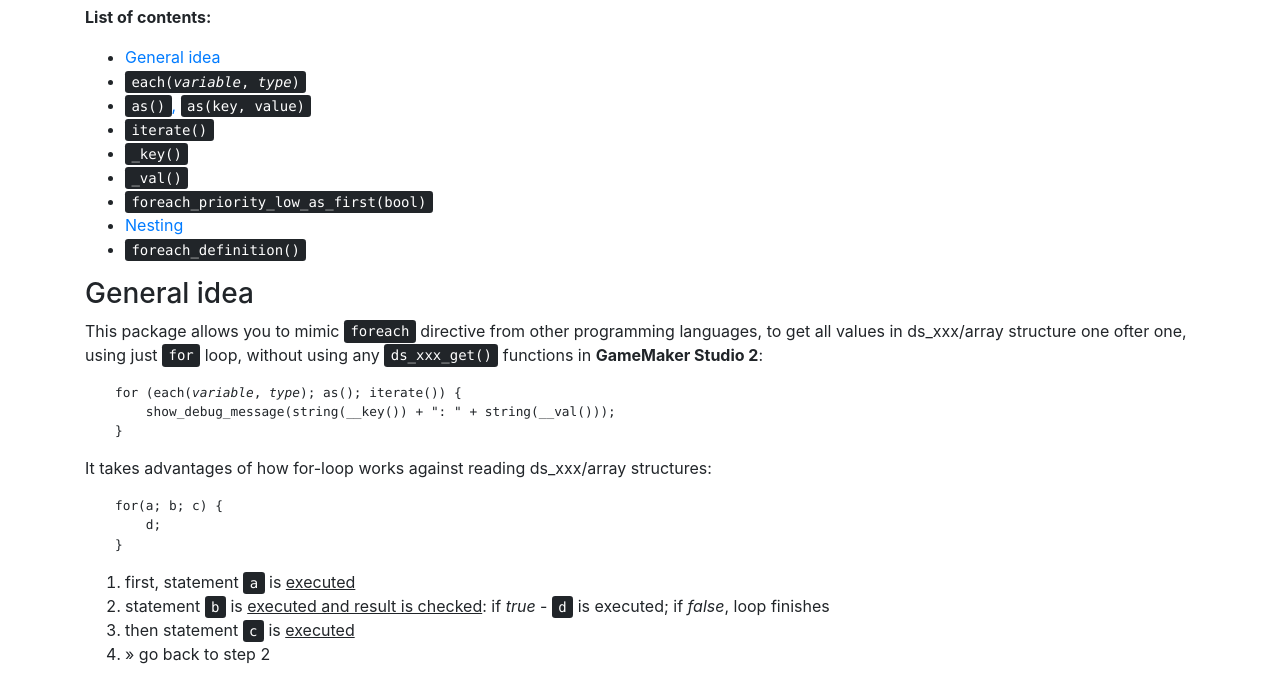
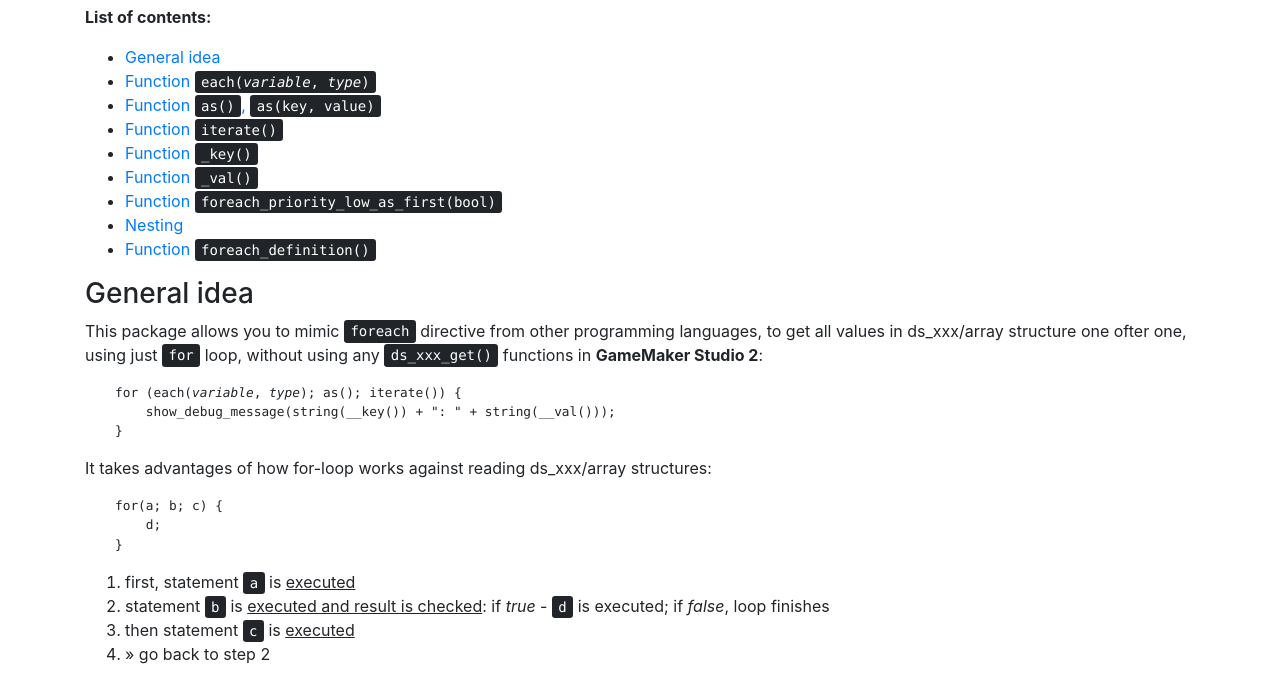
Before and after one commit to gnysek/gnysek.github.io, a plain HTML site: page docs/foreach/index.html in a window 1280 px wide. Shown: the part 101-780 px from the top of the page. Drawn offline with nearby package versions, Linux system fonts and the light colour scheme.

Commit message:
small typos

```diff
--- a/docs/foreach/index.html
+++ b/docs/foreach/index.html
@@ -26,14 +26,14 @@
     <p><strong>List of contents:</strong></p>
     <ul>
         <li><a href="#general">General idea</a></li>
-        <li><a href="#each"><kbd>each(<em>variable</em>, <em>type</em>)</kbd></a></li>
-        <li><a href="#as"><kbd>as()</kbd>, <kbd>as(key, value)</kbd></a></li>
-        <li><a href="#iterate"><kbd>iterate()</kbd></a></li>
-        <li><a href="#key"><kbd>_key()</kbd></a></li>
-        <li><a href="#val"><kbd>_val()</kbd></a></li>
-        <li><a href="#priority"><kbd>foreach_priority_low_as_first(bool)</kbd></a></li>
+        <li><a href="#each">Function <kbd>each(<em>variable</em>, <em>type</em>)</kbd></a></li>
+        <li><a href="#as">Function <kbd>as()</kbd>, <kbd>as(key, value)</kbd></a></li>
+        <li><a href="#iterate">Function <kbd>iterate()</kbd></a></li>
+        <li><a href="#key">Function <kbd>_key()</kbd></a></li>
+        <li><a href="#val">Function <kbd>_val()</kbd></a></li>
+        <li><a href="#priority">Function <kbd>foreach_priority_low_as_first(bool)</kbd></a></li>
         <li><a href="#nesting">Nesting</a></li>
-        <li><a href="#def"><kbd>foreach_definition()</kbd></a></li>
+        <li><a href="#def">Function <kbd>foreach_definition()</kbd></a></li>
     </ul>
 
     <a name="general"></a>
```
